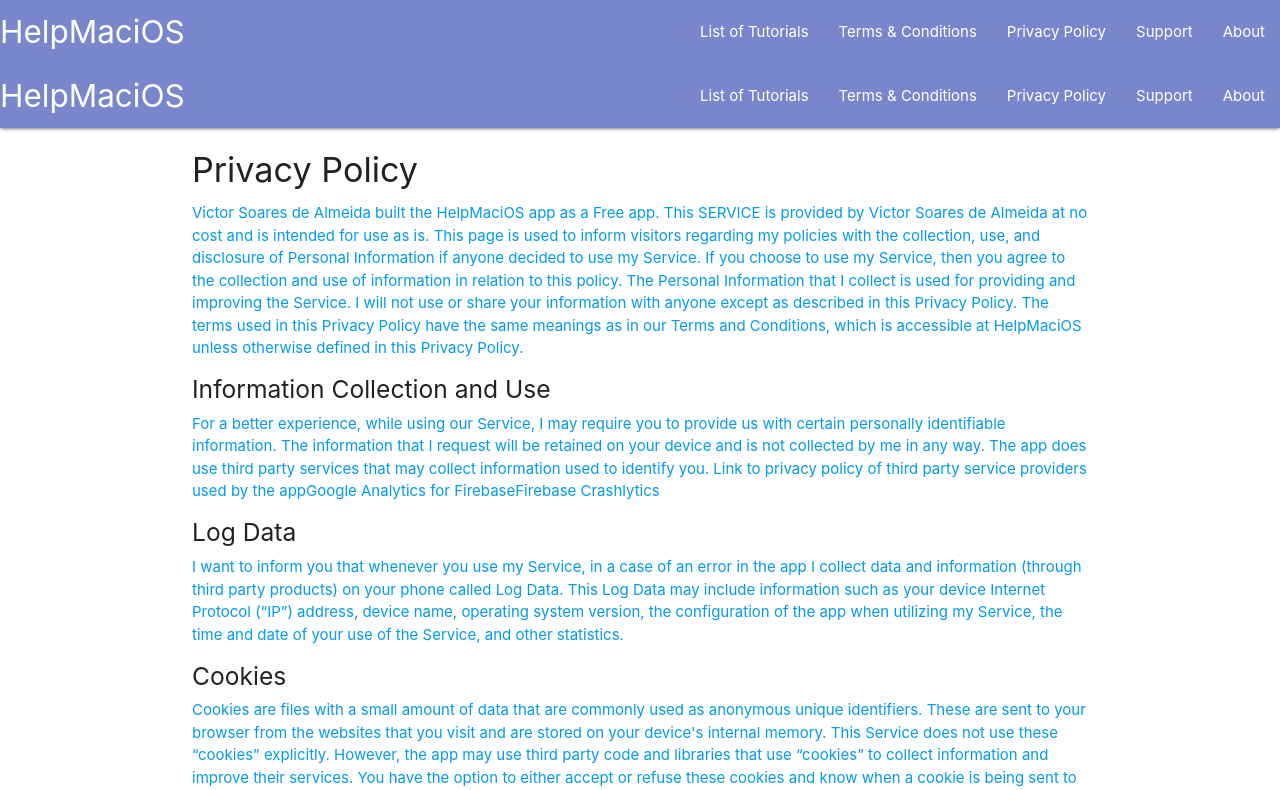
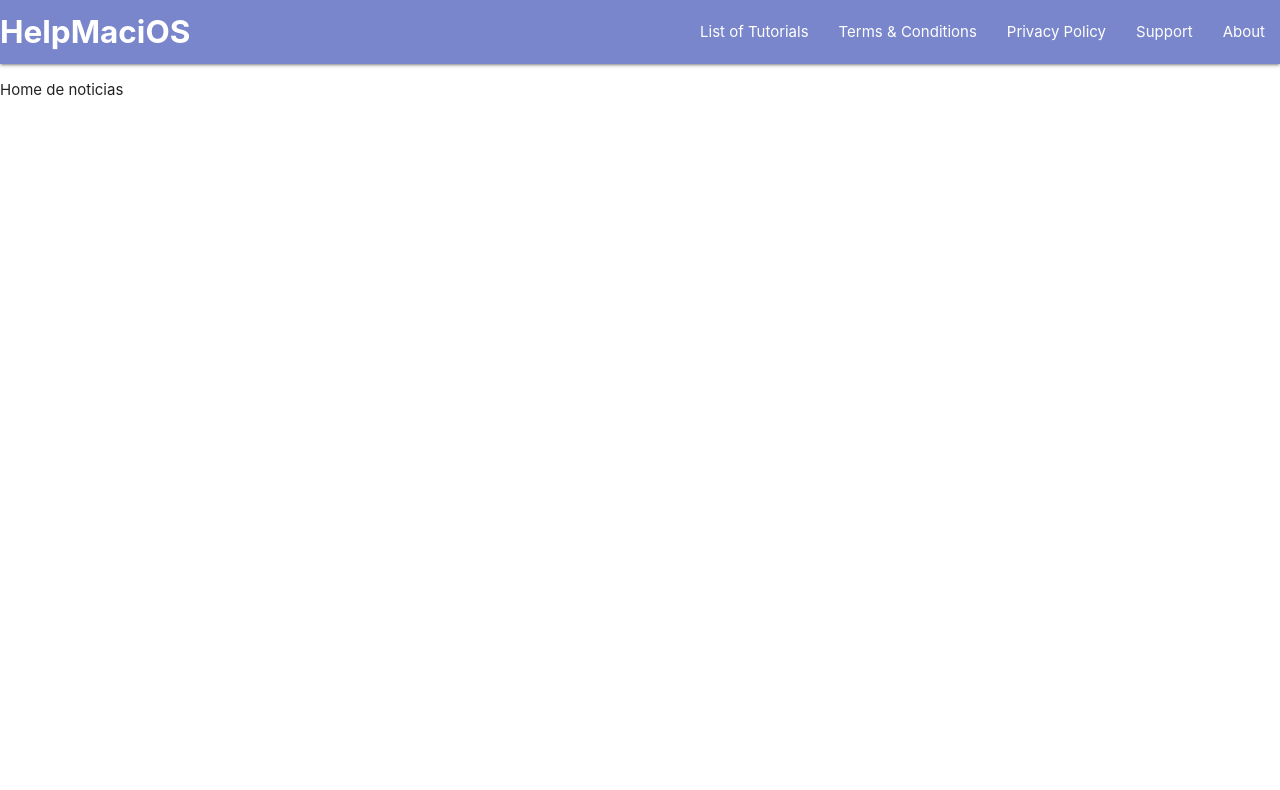
Before and after one commit to rintos/websiteHelpMaciOS, a React (Create React App) app: page / in a window 1280 px wide. Shown: the top 790 px of the page. Built offline with nearby package versions, Linux system fonts and the light colour scheme.

Commit message:
fix navbar in app.js

```diff
--- a/src/App.js
+++ b/src/App.js
@@ -1,16 +1,13 @@
-import React, {Component, Fragment} from 'react';
+import React, {Fragment} from 'react';
 import './App.css';
 import 'materialize-css/dist/css/materialize.min.css'
-import Privacy from './Privacy';
 import Header from './Header';
-import Home from './Home';
-import About from './About';
 
 function App() {
   return(
     <Fragment>
       <Header />
-      <Privacy />
+      <p>Home de noticias</p>
     </Fragment>
   );
 }
--- a/src/Header.js
+++ b/src/Header.js
@@ -6,7 +6,7 @@ const Header = () => {
     return (
         <nav>
             <div class="nav-wrapper indigo lighten-2">
-                <a class="brand-logo">HelpMaciOS</a>
+                <LinkWrapper to="/" className="brand-logo ml-3">HelpMaciOS</LinkWrapper>
                 <ul id="nav-mobile" class="right">
                     <li><LinkWrapper to="/home">List of Tutorials</LinkWrapper></li>
                     <li><LinkWrapper to="/terms">Terms & Conditions</LinkWrapper></li>
--- a/src/Privacy.js
+++ b/src/Privacy.js
@@ -1,5 +1,6 @@
 import React, {Fragment} from 'react';
 import Header from './Header';
+import LinkWrapper from './LinkWrapper';
 
 const Privacy = () => {
 
@@ -21,8 +22,8 @@ const Privacy = () => {
                     The app does use third party services that may collect information used to identify you.
                     Link to privacy policy of third party service providers used by the app
                 </a>
-            <a href="https://firebase.google.com/terms/analytics">Google Analytics for Firebase</a>
-            <a href="https://firebase.google.com/terms/crashlytics">Firebase Crashlytics</a>
+            <LinkWrapper to="https://firebase.google.com/terms/analytics">Google Analytics for Firebase</LinkWrapper>
+            <LinkWrapper to="https://firebase.google.com/terms/crashlytics">Firebase Crashlytics</LinkWrapper>
 
             <h5>Log Data</h5>
                 <a>
--- a/src/Terms.js
+++ b/src/Terms.js
@@ -1,5 +1,6 @@
 import React, {Fragment} from 'react';
 import Header from './Header';
+import LinkWrapper from './LinkWrapper';
 
 const Terms = () => {
 
@@ -15,8 +16,8 @@ The HelpMaciOS app stores and processes personal data that you have provided to
 true
 The app does use third party services that declare their own Terms and Conditions.
 Link to Terms and Conditions of third party service providers used by the app
-<a href="https://firebase.google.com/terms/analytics">Google Analytics for Firebase</a>
-<a href="https://firebase.google.com/terms/crashlytics">Firebase Crashlytics</a>
+<LinkWrapper to="https://firebase.google.com/terms/analytics">Google Analytics for Firebase</LinkWrapper>
+<LinkWrapper to="https://firebase.google.com/terms/crashlytics">Firebase Crashlytics</LinkWrapper>
 You should be aware that there are certain things that Victor Soares de Almeida will not take responsibility for. Certain functions of the app will require the app to have an active internet connection. The connection can be Wi-Fi, or provided by your mobile network provider, but Victor Soares de Almeida cannot take responsibility for the app not working at full functionality if you don’t have access to Wi-Fi, and you don’t have any of your data allowance left.
 If you’re using the app outside of an area with Wi-Fi, you should remember that your terms of the agreement with your mobile network provider will still apply. As a result, you may be charged by your mobile provider for the cost of data for the duration of the connection while accessing the app, or other third party charges. In using the app, you’re accepting responsibility for any such charges, including roaming data charges if you use the app outside of your home territory (i.e. region or country) without turning off data roaming. If you are not the bill payer for the device on which you’re using the app, please be aware that we assume that you have received permission from the bill payer for using the app.
 Along the same lines, Victor Soares de Almeida cannot always take responsibility for the way you use the app i.e. You need to make sure that your device stays charged – if it runs out of battery and you can’t turn it on to avail the Service, Victor Soares de Almeida cannot accept responsibility.
```
